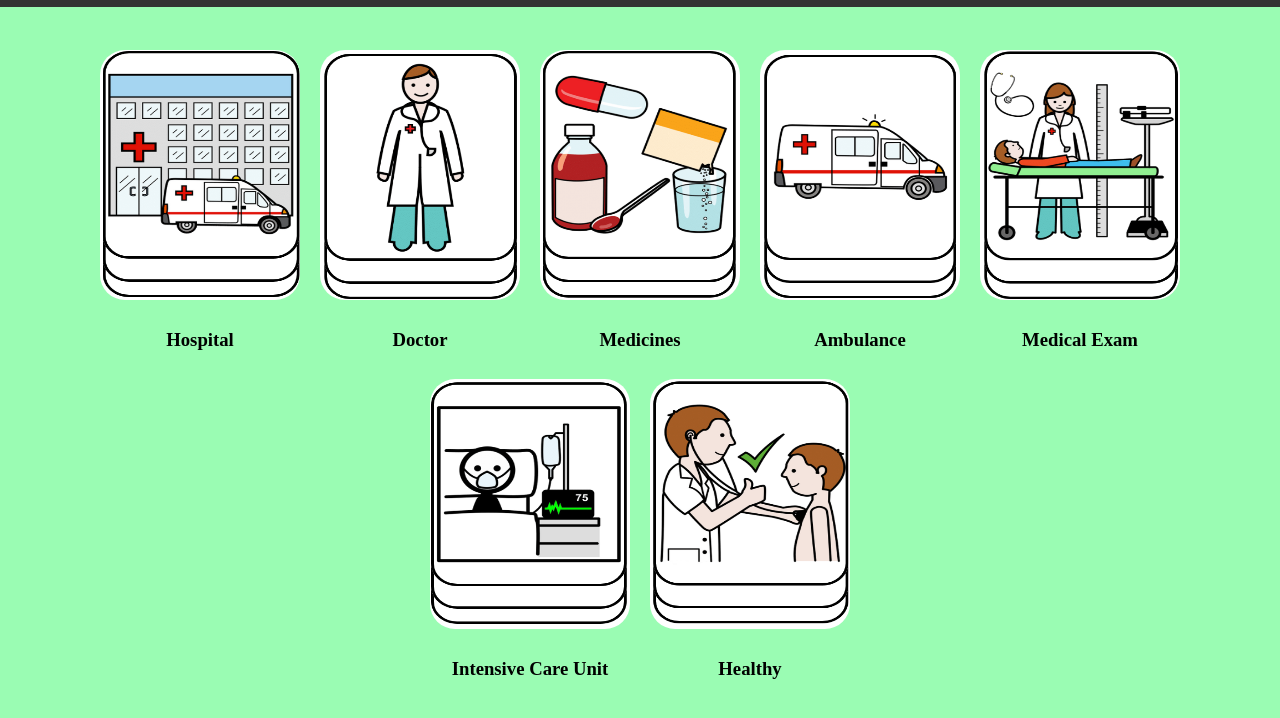
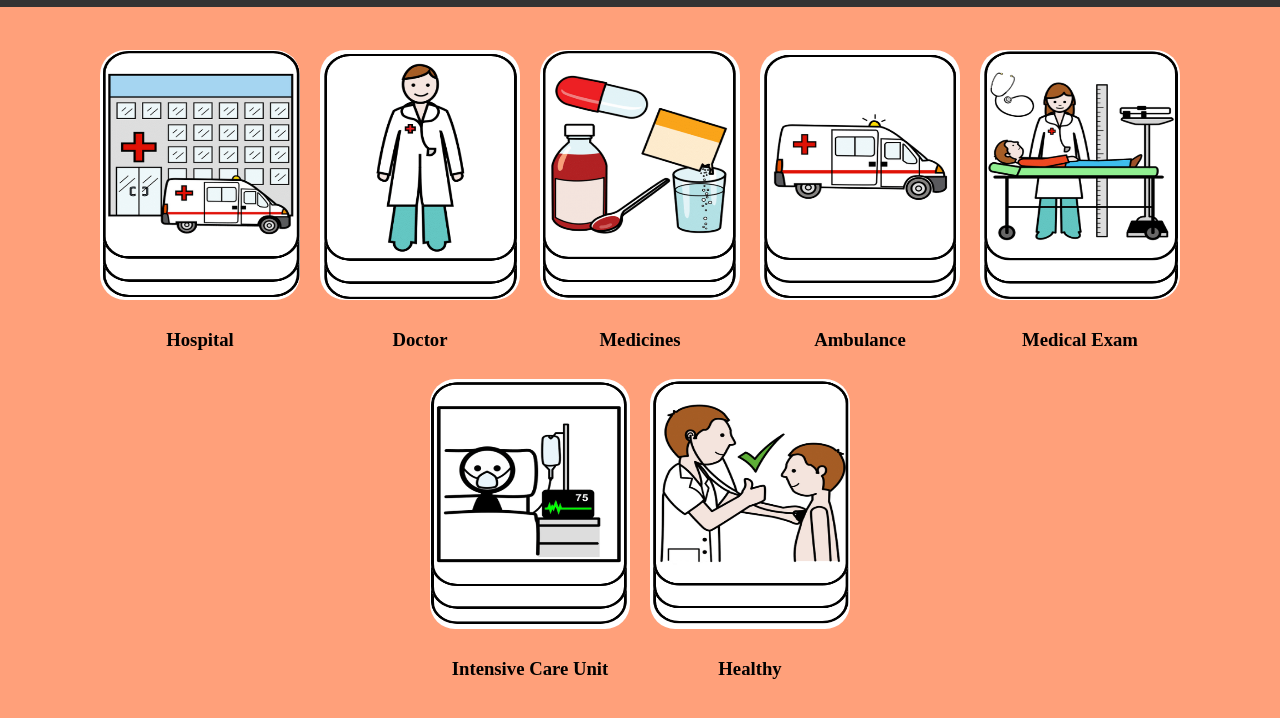
Before and after one commit to MBABHISHEK/alternative-Communication, a plain HTML site: page healthcare.html in a window 1280 px wide. Shown: the part 40-758 px from the top of the page. Drawn offline with Linux system fonts and the light colour scheme.

Commit message:
Update healthcare.html

```diff
--- a/healthcare.html
+++ b/healthcare.html
@@ -9,7 +9,7 @@
       display: flex;
       flex-direction: column;
       align-items: center;
-      background-color:#9afcb3;
+      background-color:#ffa07a;
       margin: 0;
       padding: 0;
     }
```
